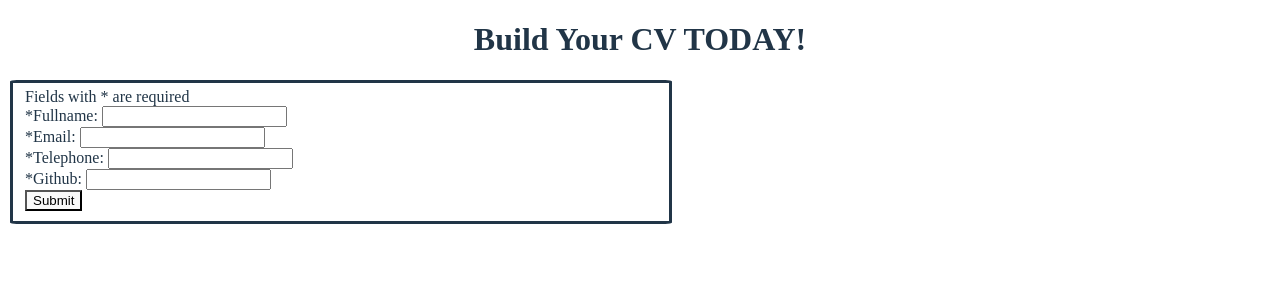
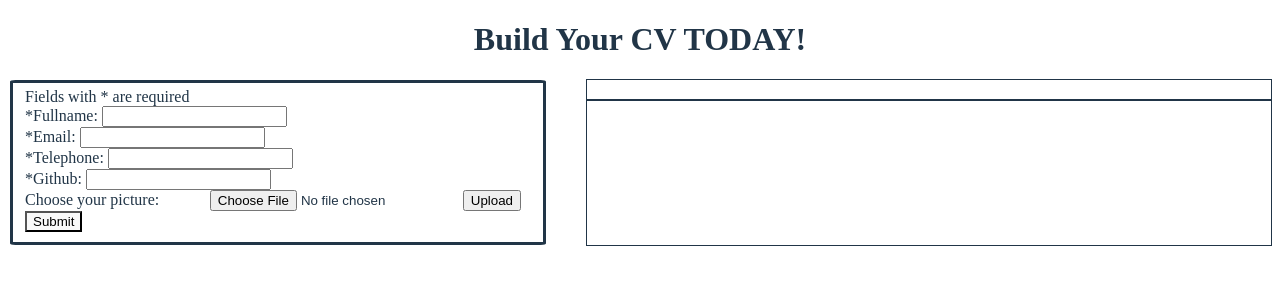
Before and after one commit to TacoWithaTwist/CV-application, a React (Vite) app: page / in a window 1280 px wide. Shown: the top 300 px of the page. Built offline with nearby package versions, Linux system fonts and the light colour scheme.

Commit message:
tried refactoring the preview CV page. Still tryin

```diff
--- a/src/components/App.jsx
+++ b/src/components/App.jsx
@@ -1,10 +1,10 @@
-import "../styles/App.css";
-import { useState } from "react";
+import '../styles/App.css';
+import { useState } from 'react';
 function App() {
-  const [fullname, setFullname] = useState("");
-  const [email, setEmail] = useState("");
-  const [phone, setPhone] = useState("");
-  const [github, setGithub] = useState("");
+  const [fullname, setFullname] = useState('');
+  const [email, setEmail] = useState('');
+  const [phone, setPhone] = useState('');
+  const [github, setGithub] = useState('');
   function handleFullnameChange(e) {
     setFullname(e.target.value);
   }
@@ -17,18 +17,43 @@ function App() {
   function handleGithubChange(e) {
     setGithub(e.target.value);
   }
+  function handleSubmit(e) {
+    e.preventDefault();
+  }
+  function previewImage() {
+    var preview = document.getElementById('preview');
+    var fileInput = document.getElementById('imageInput');
+    var file = fileInput.files[0];
+
+    if (file) {
+      var reader = new FileReader();
+
+      reader.onload = function (e) {
+        preview.src = e.target.result;
+      };
+
+      reader.readAsDataURL(file);
+    } else {
+      preview.src = '#';
+    }
+  }
   return (
     <>
       <h1 className="bigHeader">Build Your CV TODAY!</h1>
       <div className="content">
         <fieldset>
-          <form action="submit">
+          <form
+            method="post"
+            action="submit"
+            encType="multipart/form-data"
+            onSubmit={handleSubmit}
+          >
             <label htmlFor="Fields with * are required" className="red">
               Fields with * are required
             </label>
             <div>
               <label htmlFor="Enter your Fullname">
-                *Fullname:{" "}
+                *Fullname:{' '}
                 <input
                   type="text"
                   name="fullname"
@@ -40,7 +65,7 @@ function App() {
             </div>
             <div>
               <label htmlFor="Enter your Email">
-                *Email:{" "}
+                *Email:{' '}
                 <input
                   type="mail"
                   name="email"
@@ -52,9 +77,9 @@ function App() {
             </div>
             <div>
               <label htmlFor="Enter your Phone Number">
-                *Telephone:{" "}
+                *Telephone:{' '}
                 <input
-                  type="number"
+                  type="text"
                   name="phone"
                   id="phone"
                   value={phone}
@@ -64,7 +89,7 @@ function App() {
             </div>
             <div>
               <label htmlFor="Enter your Github Profile Link">
-                *Github:{" "}
+                *Github:{' '}
                 <input
                   type="text"
                   name="github"
@@ -74,13 +99,32 @@ function App() {
                 />
               </label>
             </div>
+            <div>
+              <label htmlFor="imageInput">Choose your picture:</label>
+              <input
+                type="file"
+                id="imageInput"
+                name="image"
+                accept="image/*"
+              ></input>
+              <input
+                type="submit"
+                value="Upload"
+                onChange={previewImage}
+              ></input>
+            </div>
             <button type="submit">Submit</button>
           </form>
         </fieldset>
         <div className="preview">
-          <h3>{fullname}</h3>
-          <span>{email}</span>
-          <span>{phone}</span>
+          <div className="cvContainer">
+            <h3>{fullname}</h3>
+            <div className="horLine"></div>
+            <span>{email}</span>
+            <span>{phone}</span>
+            <span>{github}</span>
+            <div></div>
+          </div>
         </div>
       </div>
     </>
--- a/src/styles/App.css
+++ b/src/styles/App.css
@@ -1,14 +1,35 @@
+#root {
+  height: 100vh;
+}
 .bigHeader {
   text-align: center;
 }
 .content {
   display: flex;
+  gap: 3%;
 }
 label {
   margin-right: 10%;
 }
+.preview {
+  flex: 1;
+  display: flex;
+  justify-content: center;
+  align-items: center;
+}
+.cvContainer {
+  border: #213547 solid 1px;
+  width: 100%;
+  height: 100%;
+}
+.cvContainer > h3 {
+  text-align: center;
+}
+.horLine {
+  border: solid #213547 1px;
+}
 fieldset {
-  width: 50%;
+  width: 40%;
   border: #213547 solid 0.2em;
   border-radius: 1%;
 }
--- /dev/null
+++ b/test.html
@@ -0,0 +1,112 @@
+<!DOCTYPE html>
+<html lang="en">
+  <head>
+    <meta charset="UTF-8" />
+    <meta name="viewport" content="width=device-width, initial-scale=1.0" />
+    <title>Your Name - Curriculum Vitae</title>
+    <style>
+      body {
+        font-family: Arial, sans-serif;
+        line-height: 1.6;
+        margin: 20px;
+        padding: 20px;
+      }
+
+      h1,
+      h2,
+      h3 {
+        color: #333;
+      }
+
+      .section {
+        margin-bottom: 20px;
+      }
+
+      .section h2 {
+        border-bottom: 2px solid #333;
+        padding-bottom: 5px;
+        margin-bottom: 10px;
+      }
+
+      .section p {
+        margin: 0;
+      }
+
+      ul {
+        list-style-type: none;
+        padding: 0;
+        margin: 0;
+      }
+
+      ul li {
+        margin-bottom: 5px;
+      }
+    </style>
+  </head>
+  <body>
+    <header>
+      <h1>Your Name</h1>
+      <p>Web Developer</p>
+    </header>
+
+    <section class="section">
+      <h2>Contact Information</h2>
+      <p>Email: your.email@example.com</p>
+      <p>Phone: (123) 456-7890</p>
+      <p>LinkedIn: linkedin.com/in/yourname</p>
+      <p>GitHub: github.com/yourusername</p>
+    </section>
+
+    <section class="section">
+      <h2>Education</h2>
+      <p>
+        <strong>University Name</strong> - Bachelor's Degree in Computer Science
+        (Year Graduated)
+      </p>
+    </section>
+
+    <section class="section">
+      <h2>Work Experience</h2>
+      <p>
+        <strong>Company Name</strong> - Web Developer (Month/Year Started -
+        Month/Year Ended)
+      </p>
+      <ul>
+        <li>Responsibility or achievement 1.</li>
+        <li>Responsibility or achievement 2.</li>
+      </ul>
+
+      <p>
+        <strong>Another Company</strong> - Junior Developer (Month/Year Started
+        - Month/Year Ended)
+      </p>
+      <ul>
+        <li>Responsibility or achievement 1.</li>
+        <li>Responsibility or achievement 2.</li>
+      </ul>
+    </section>
+
+    <section class="section">
+      <h2>Skills</h2>
+      <ul>
+        <li>HTML5, CSS3, JavaScript</li>
+        <li>React, Node.js</li>
+        <li>Version Control (Git)</li>
+        <li>Responsive Web Design</li>
+        <li>Problem Solving</li>
+      </ul>
+    </section>
+
+    <section class="section">
+      <h2>Projects</h2>
+      <p>
+        <strong>Project Name 1</strong> - Description of the project and your
+        role.
+      </p>
+      <p>
+        <strong>Project Name 2</strong> - Description of the project and your
+        role.
+      </p>
+    </section>
+  </body>
+</html>
```
Also changed, not shown: src/components/Preview.jsx (added, +59 -0 lines).
